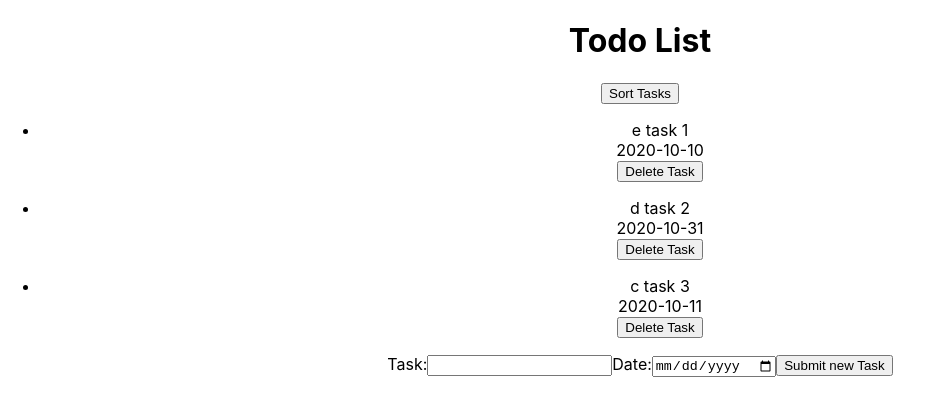
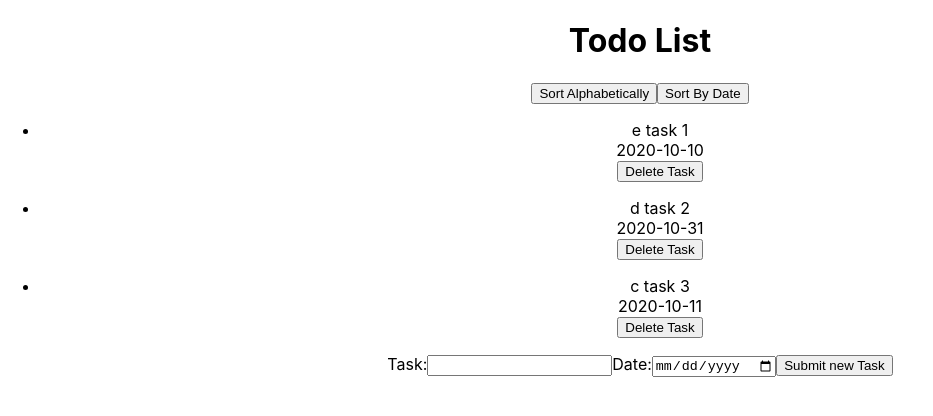
Before and after one commit to CharlyMannion/todo-list, a React (Create React App) app: page / in a window 1280 px wide. Shown: the top 416 px of the page, without its empty margins (0-933 px from the left). Built offline with nearby package versions, Linux system fonts and the light colour scheme.

Commit message:
sorts tasks by date

```diff
--- a/src/App.jsx
+++ b/src/App.jsx
@@ -41,11 +41,33 @@ class App extends React.Component {
         })
     }
 
+    sortByDate = () => {
+        this.setState((prevState) => {
+            const newArr = [...prevState.tasks];
+            const mappedArr = newArr.map((element) => {
+                const obj = {}
+                obj.task = element.task;
+                obj.date = new Date(element.date);
+                return obj;
+            })
+            const sortArr = mappedArr.sort((a, b) =>  a.date - b.date);
+            const mapAgainArr = sortArr.map((element) => {
+                const obj = {}
+                obj.task = element.task;
+                obj.date = element.date.toISOString().substring(0, 10);
+                return obj;
+            })
+            return {
+                tasks: mapAgainArr
+            };
+        })
+    }
+
     render() {
         return (
             <div className='App'>
             <h1>Todo List</h1>
-            <TaskSorter sortTasks={this.sortTasks}/>
+            <TaskSorter sortTasks={this.sortTasks} sortTaskByDate={this.sortByDate}/>
             <TaskList tasks={this.state.tasks} deleteTask={this.deleteTask}/>
             <TaskAdder addTask={this.addTask}/>
             </div>
--- a/src/TaskSorter.jsx
+++ b/src/TaskSorter.jsx
@@ -6,8 +6,15 @@ const TaskSorter = (props) => {
         props.sortTasks();
     }
 
+    const handleSortByDate = () => {
+        props.sortTaskByDate();
+    }
+
     return (
-        <button onClick={handleSort}>Sort Tasks</button>
+        <div>
+            <button onClick={handleSort}>Sort Alphabetically</button>
+            <button onClick={handleSortByDate}>Sort By Date</button>
+        </div>
     )
 }
 
```
